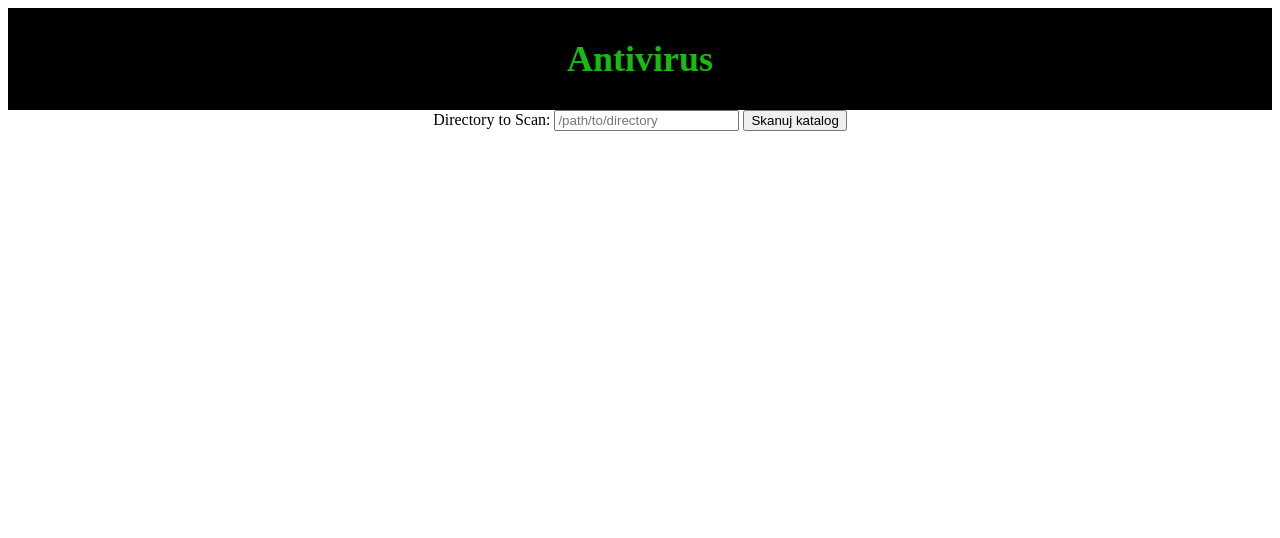
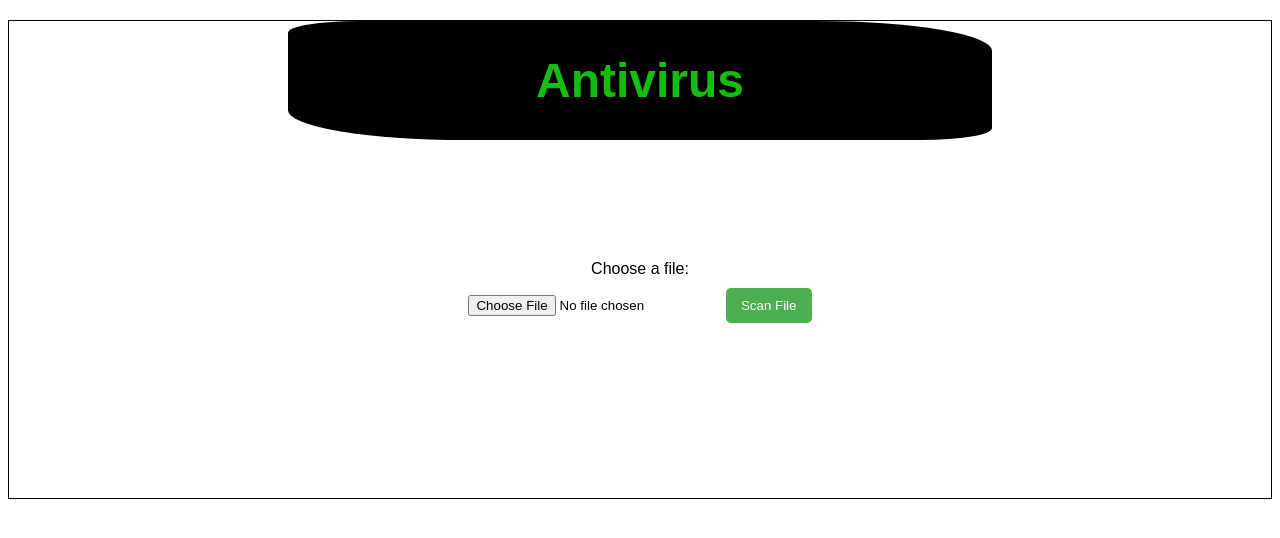
Before and after one commit to Kaldinn/AntivirusProject, a Flask app: page / in a window 1280 px wide. Shown: the top 538 px of the page. Run offline with Flask 3, Linux system fonts and the light colour scheme.

Commit message:
Unfinished read/scan file function with hash

```diff
--- a/app.py
+++ b/app.py
@@ -5,21 +5,24 @@ app = Flask(__name__)
 
 @app.route('/')
 def index():
-    x = scan_directory("C:/")
-    print(x)
     return render_template('base.html')
-
 
 @app.route('/scan', methods=['POST'])
 def scan():
-    data = request.json
-    directory_to_scan = data.get('directory', '/path/to/default/directory')
+    uploaded_file = request.files['file']
+    file_content = uploaded_file.read()
 
-    try:
-        scan_results = scan_directory(directory_to_scan)
-        return jsonify({'status': 'success', 'results': scan_results})
-    except Exception as e:
-        return jsonify({'status': 'error', 'error_message': str(e)})
+    file_hash = calculate_file_hash(file_content)
+    scan_result = scan_file_content(file_content)
+
+    return jsonify(
+        {
+            'status': 'success',
+            'file_name': uploaded_file.filename,
+            'hash': file_hash,
+            'scan_result': scan_result,
+            'file_content': file_content.decode('utf-8')
+        })
 
 if __name__ == '__main__':
     app.run(debug=True)
--- a/services/operations.py
+++ b/services/operations.py
@@ -1,14 +1,14 @@
+from flask import jsonify
 import os
 import hashlib
+import pyclamd
 
-def scan_directory(directory):
-    results = []
-    for root, dirs, files in os.walk(directory):
-        for file in files:
-            file_path = os.path.join(root, file)
-            file_hash = calculate_file_hash(file_path)
-            results.append({'file_path': file_path, 'hash': file_hash})
-    return results
+
+#NotUsedYet
+def scan_file_clamav(file_path):
+    cd = pyclamd.ClamdAgnostic()
+    scan_result = cd.scan_file(file_path)
+    return scan_result
 
 def calculate_file_hash(file_path):
     hasher = hashlib.md5()
@@ -16,3 +16,14 @@ def calculate_file_hash(file_path):
         while chunk := file.read(8192):
             hasher.update(chunk)
     return hasher.hexdigest()
+
+def scan_file_content(content):
+    keywords = ['malware', 'virus', 'threat', 'dangerous']
+    for keyword in keywords:
+        if keyword in content:
+            return f"Potencjalnie zagrożony plik! Znaleziono słowo kluczowe: {keyword}"
+    return "Plik bezpieczny"
+
+def read_file_content(file_path):
+    with open(file_path, 'r', encoding='utf-8') as file:
+        return file.read()
--- a/static/css/style.css
+++ b/static/css/style.css
@@ -1,25 +1,49 @@
+body {
+    font-family: Arial, sans-serif;
+}
+.container {
+    display: grid;
+    grid-template-columns: repeat(4, 1fr);
+    grid-template-rows: repeat(4, 1fr);
+    margin: 20px auto;
+    border: 1px solid black;
+}
 .navbar{
-    display: flex;
-    justify-content: center;
+    grid-column: 2/4;
     background-color: black;
     font-size: 3vh;
+    width: 55vw;
+    border-radius: 10% 25% 10% 25%;
 }
 .navbar h1{
+    text-align: center;
     color: rgb(22, 188, 16);
 }
 
-.container{
-    display: flex;
-    justify-content: center;
-    flex-direction: column;
-    align-items: center;
-
+.file-scanner{
+    grid-column: 2/4;
+    grid-row: 3/4;
+    text-align: center;
 }
 
-.input-file{
-    margin: 2rem;
-    padding: 1rem;
-    border: 1px solid black;
-    border-radius: 10% 25% 10% 25%;
-    box-shadow: 10px 5px 5px black;
+label {
+    display: block;
+    margin-bottom: 10px;
 }
+
+button {
+    background-color: #4CAF50;
+    color: white;
+    padding: 10px 15px;
+    border: none;
+    border-radius: 5px;
+    cursor: pointer;
+}
+
+button:hover {
+    background-color: #45a049;
+}
+
+#result {
+    margin-top: 20px;
+}
--- a/static/js/app.js
+++ b/static/js/app.js
@@ -1,24 +1,19 @@
 document.addEventListener("DOMContentLoaded", (event) => {
 
 
-  });
+})
 
-  function scanComputer() {
-    const directoryInput = document.getElementById('directory');
-    const directory = directoryInput.value;
+async function getData() {
+    const fileInput = document.getElementById('file');
+    const formData = new FormData();
+    formData.append('file', fileInput.files[0]);
 
-    fetch('/scan', {
+    const response = await fetch('/scan', {
         method: 'POST',
-        headers: {
-            'Content-Type': 'application/json',
-        },
-        body: JSON.stringify({ directory }),
-    })
-    .then(response => response.json())
-    .then(data => {
-        console.log(data);
-    })
-    .catch(error => {
-        console.error('Błąd podczas skanowania:', error);
+        body: formData
     });
+
+    const data = await response.json();
+    console.log(data)
+    document.getElementById('file-content').innerText = data.file_content;
 }
--- a/templates/base.html
+++ b/templates/base.html
@@ -3,27 +3,27 @@
 <head>
     <meta charset="UTF-8">
     <meta name="viewport" content="width=device-width, initial-scale=1.0">
-    <link rel="stylesheet" href="/static/css/style.css">
-    <script src="/static/js/app.js"></script>
+    <link rel="stylesheet" href="{{ url_for('static', filename='css/style.css') }}">
     <title>Antivirus</title>
 </head>
 <body>
 
-<nav>
+<div class="container">
     <div class="navbar">
         <h1>Antivirus</h1>
     </div>
-</nav>
+    <div class="file-scanner">
+        <label for="file">Choose a file:</label>
+        <input type="file" id="file" name="file" accept=".txt, .pdf, .docx">
+        <button type="button" onclick="getData()">Scan File</button>
+        <div id="file-info"></div>
+        <div id="file-content"></div>
+    </div>
+</div>
 
-<div class="container">
-    <form id="scanForm">
-        <label for="directory">Directory to Scan:</label>
-        <input type="text" id="directory" name="directory" placeholder="/path/to/directory">
-        <button type="button" onclick="scanComputer()">Skanuj katalog</button>
-    </form>
+<script src="{{ url_for('static', filename='js/app.js') }}"></script>
+<script>
 
-    <div id="file-info"></div>
-</div>
-</div>
+</script>
 </body>
 </html>
```
